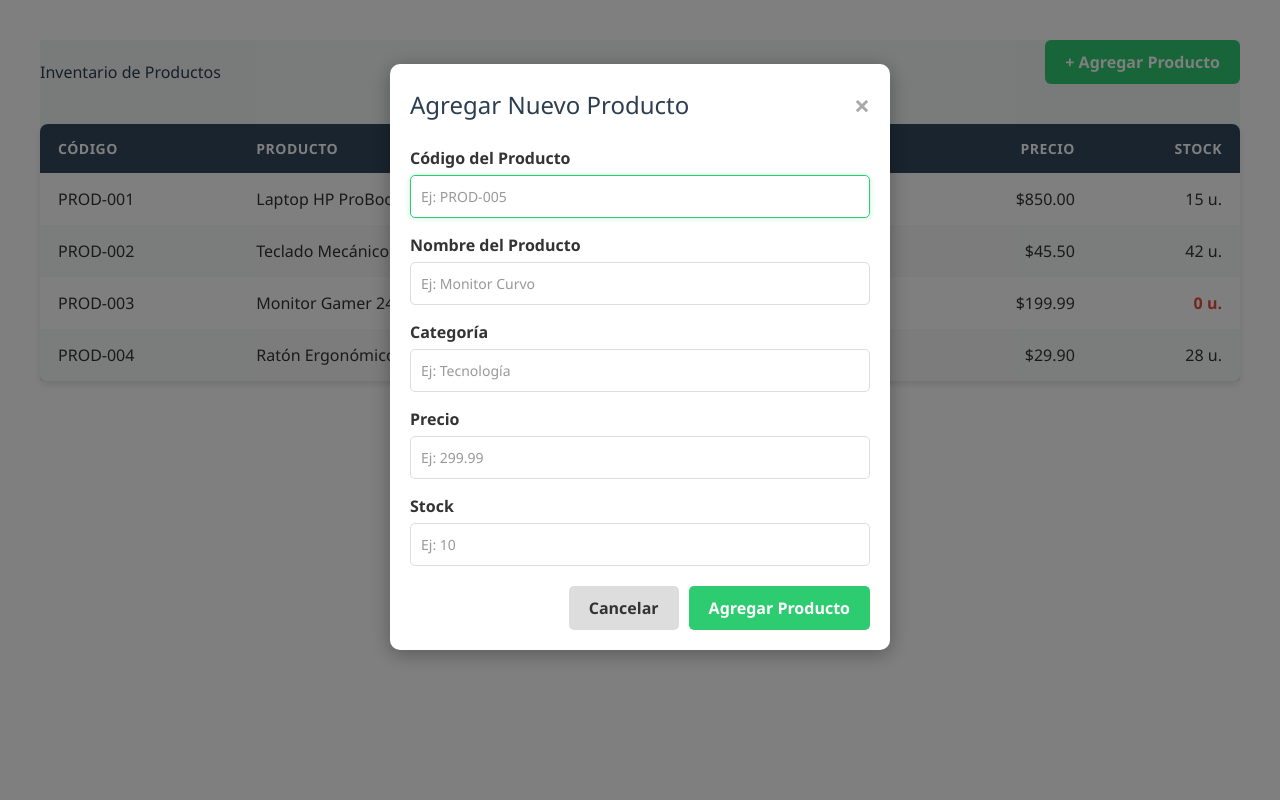
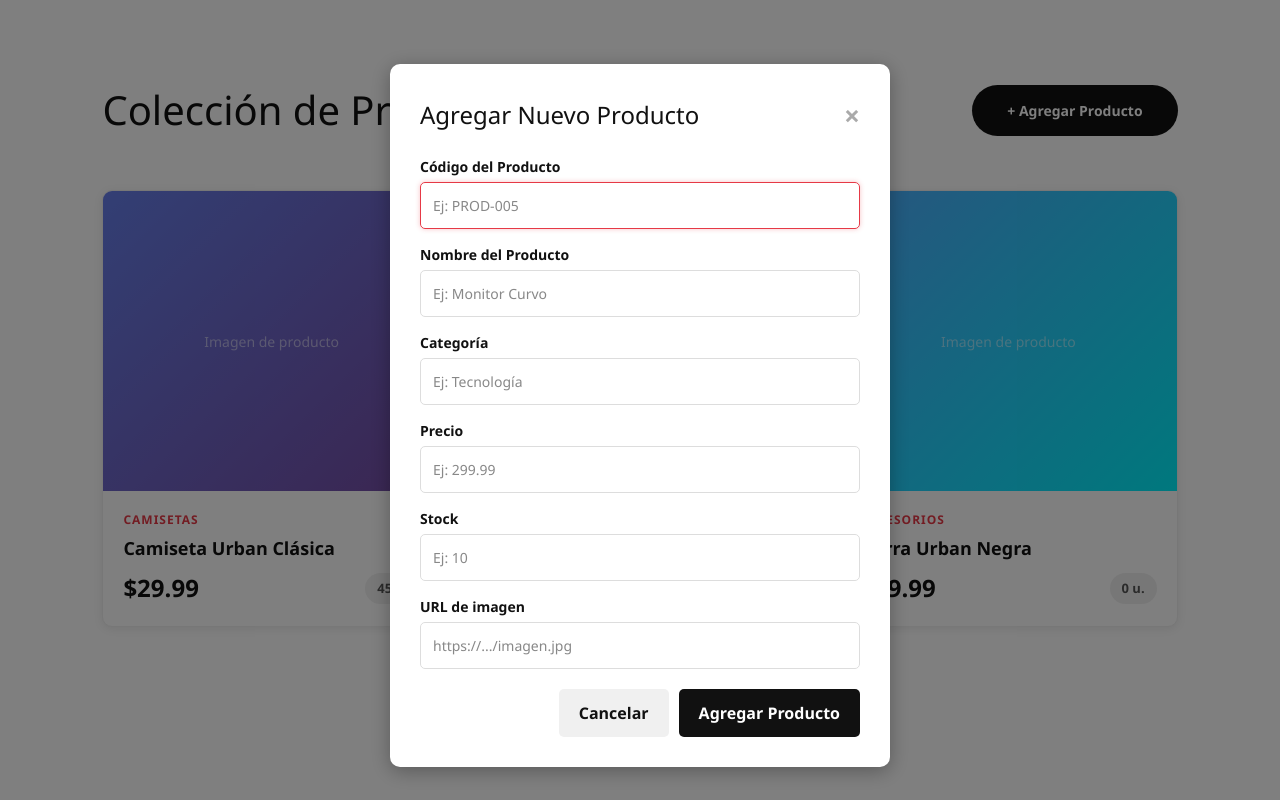
Before and after one commit to SrGines35/Tienda, an Angular app: page /products in a window 1280 px wide. Both pictures are taken after a click on the button "+ Agregar Producto". Built offline with nearby package versions, Linux system fonts and the light colour scheme.

Commit message:
Style(productd): Se mejora el estilo de la pagina de products

```diff
--- a/src/app/pages/home/home.html
+++ b/src/app/pages/home/home.html
@@ -175,7 +175,7 @@
 
     <nav class="menu">
       <a href="home">Inicio</a>
-      <a href="products">Colección</a>
+      <a href="products">Productos</a>
       <a href="#">Hombre</a>
       <a href="#">Mujer</a>
       <a href="#">Contacto</a>
--- a/src/app/pages/products/products/products.html
+++ b/src/app/pages/products/products/products.html
@@ -3,94 +3,139 @@
 <head>
     <meta charset="UTF-8">
     <meta name="viewport" content="width=device-width, initial-scale=1.0">
-    <title>Inventario de Productos</title>
+    <title>Productos - Urban Store</title>
     <style>
+        * {
+            margin: 0;
+            padding: 0;
+            box-sizing: border-box;
+            font-family: 'Segoe UI', sans-serif;
+        }
+
         body {
-            font-family: 'Segoe UI', Tahoma, Geneva, Verdana, sans-serif;
-            margin: 40px;
-            background-color: #f4f7f6;
-            color: #333;
+            background: #ffffff;
+            color: #111;
         }
-        h2 {
-            color: #2c3e50;
+
+        /* SECTION PRODUCTOS */
+        .products-section {
+            padding: 80px 8%;
         }
-        table {
+
+        .section-header {
+            display: flex;
+            justify-content: space-between;
+            align-items: center;
+            margin-bottom: 50px;
+        }
+
+        .section-header h1 {
+            font-size: 40px;
+            color: #111;
+        }
+
+        .btn-add-product {
+            background-color: #111;
+            color: white;
+            padding: 15px 35px;
+            border: none;
+            border-radius: 50px;
+            cursor: pointer;
+            font-weight: 600;
+            font-size: 14px;
+            transition: 0.3s;
+        }
+
+        .btn-add-product:hover {
+            background-color: #e63946;
+        }
+
+        .products-grid {
+            display: grid;
+            grid-template-columns: repeat(auto-fill, minmax(280px, 1fr));
+            gap: 30px;
+            margin-bottom: 60px;
+        }
+
+        .product-card {
+            background: white;
+            border-radius: 10px;
+            overflow: hidden;
+            box-shadow: 0 2px 10px rgba(0, 0, 0, 0.08);
+            cursor: pointer;
+            transition: all 0.3s ease;
+            border: 1px solid #f0f0f0;
+        }
+
+        .product-card:hover {
+            box-shadow: 0 8px 25px rgba(0, 0, 0, 0.15);
+            transform: translateY(-5px);
+        }
+
+        .product-image {
             width: 100%;
-            border-collapse: collapse;
-            margin-top: 20px;
-            background-color: #ffffff;
-            box-shadow: 0 4px 6px rgba(0, 0, 0, 0.1);
-            border-radius: 8px;
-            overflow: hidden; /* Para que los bordes redondeados funcionen */
-        }
-        th, td {
-            padding: 14px 18px;
-            text-align: left;
-        }
-        th {
-            background-color: #34495e;
+            height: 300px;
+            background: linear-gradient(135deg, #667eea 0%, #764ba2 100%);
+            display: flex;
+            align-items: center;
+            justify-content: center;
             color: white;
             font-size: 14px;
+            overflow: hidden;
+        }
+
+        .product-image img {
+            width: 100%;
+            height: 100%;
+            object-fit: cover;
+        }
+
+        .product-info {
+            padding: 20px;
+        }
+
+        .product-category {
+            font-size: 12px;
+            color: #e63946;
             text-transform: uppercase;
-            letter-spacing: 0.5px;
-        }
-        /* Alineación a la derecha para valores numéricos */
-        .numero {
-            text-align: right;
-        }
-        tr:nth-child(even) {
-            background-color: #f8f9fa;
-        }
-        tr:hover {
-            background-color: #e9ecef;
-            transition: background-color 0.2s ease;
-        }
-        /* Estilo para avisar si no hay stock (opcional) */
-        .sin-stock {
-            color: #e74c3c;
-            font-weight: bold;
-        }
-        /* Formulario de agregar producto */
-        .form-container {
-            background: #fff;
-            padding: 16px;
-            border-radius: 8px;
-            box-shadow: 0 2px 4px rgba(0,0,0,0.05);
-            display: flex;
-            gap: 12px;
-            align-items: flex-end;
-            margin-bottom: 18px;
-        }
-        .form-container label {
-            font-size: 13px;
-            color: #333;
-            display: block;
-            margin-bottom: 6px;
-        }
-        .form-group {
-            display: flex;
-            flex-direction: column;
-            gap: 4px;
-        }
-        .form-group input {
-            padding: 8px 10px;
-            border: 1px solid #dfe6e9;
-            border-radius: 6px;
-            width: 160px;
-        }
-        .form-group .small {
-            width: 90px;
-        }
-        .btn {
-            background-color: #2ecc71;
-            color: white;
-            border: none;
-            padding: 10px 14px;
-            border-radius: 6px;
-            cursor: pointer;
+            letter-spacing: 1px;
+            margin-bottom: 8px;
             font-weight: 600;
         }
-        .btn:active { transform: translateY(1px); }
+
+        .product-name {
+            font-size: 18px;
+            font-weight: 600;
+            color: #111;
+            margin-bottom: 10px;
+            line-height: 1.3;
+        }
+
+        .product-footer {
+            display: flex;
+            justify-content: space-between;
+            align-items: center;
+        }
+
+        .product-price {
+            font-size: 24px;
+            font-weight: bold;
+            color: #111;
+        }
+
+        .product-stock {
+            font-size: 13px;
+            padding: 6px 12px;
+            border-radius: 20px;
+            background-color: #f0f0f0;
+            color: #555;
+            font-weight: 600;
+        }
+
+        .product-stock.out-of-stock {
+            background-color: #ffe5e5;
+            color: #e63946;
+        }
 
         /* MODAL STYLES */
         .modal {
@@ -113,7 +158,7 @@
         .modal-content {
             background-color: white;
             margin: 5% auto;
-            padding: 20px;
+            padding: 30px;
             border-radius: 10px;
             width: 90%;
             max-width: 500px;
@@ -138,7 +183,7 @@
         .modal-header h2 {
             margin: 0;
             font-size: 24px;
-            color: #2c3e50;
+            color: #111;
         }
 
         .close-btn {
@@ -148,10 +193,11 @@
             cursor: pointer;
             background: none;
             border: none;
+            transition: 0.2s;
         }
 
         .close-btn:hover {
-            color: #000;
+            color: #111;
         }
 
         .modal-form-group {
@@ -163,20 +209,22 @@
         .modal-form-group label {
             margin-bottom: 5px;
             font-weight: 600;
-            color: #333;
+            color: #111;
+            font-size: 14px;
         }
 
         .modal-form-group input {
-            padding: 10px;
+            padding: 12px;
             border: 1px solid #ddd;
             border-radius: 5px;
             font-size: 14px;
+            transition: 0.2s;
         }
 
         .modal-form-group input:focus {
             outline: none;
-            border-color: #2ecc71;
-            box-shadow: 0 0 5px rgba(46, 204, 113, 0.3);
+            border-color: #e63946;
+            box-shadow: 0 0 5px rgba(230, 57, 70, 0.3);
         }
 
         .modal-footer {
@@ -187,102 +235,103 @@
         }
 
         .modal-footer button {
-            padding: 10px 20px;
+            padding: 12px 20px;
             border: none;
             border-radius: 5px;
             cursor: pointer;
             font-weight: 600;
+            transition: 0.2s;
         }
 
         .btn-primary {
-            background-color: #2ecc71;
+            background-color: #111;
             color: white;
         }
 
         .btn-primary:hover {
-            background-color: #27ae60;
+            background-color: #e63946;
         }
 
         .btn-secondary {
-            background-color: #ddd;
+            background-color: #f0f0f0;
+            color: #111;
+            border: 1px solid #ddd;
+        }
+
+        .btn-secondary:hover {
+            background-color: #e9e9e9;
+        }
+
+        #detailBody {
+            margin: 20px 0;
+        }
+
+        #detailBody p {
+            margin-bottom: 12px;
+            font-size: 15px;
+            line-height: 1.6;
             color: #333;
         }
 
-        .btn-secondary:hover {
-            background-color: #ccc;
-        }
-
-        .btn-add-product {
-            background-color: #2ecc71;
-            color: white;
-            padding: 10px 20px;
-            border: none;
-            border-radius: 6px;
-            cursor: pointer;
+        #detailBody strong {
+            color: #111;
             font-weight: 600;
-            margin-bottom: 20px;
-        }
-
-        .btn-add-product:hover {
-            background-color: #27ae60;
-        }
-
-        .header-container {
-            display: flex;
-            justify-content: space-between;
-            align-items: center;
-            margin-bottom: 10px;
         }
     </style>
 </head>
 <body>
 
-    <div class="header-container">
-        <h2>Inventario de Productos</h2>
-        <button class="btn-add-product" id="openModalBtn">+ Agregar Producto</button>
-    </div>
+    <section class="products-section">
+        <div class="section-header">
+            <h1>Colección de Productos</h1>
+            <button class="btn-add-product" id="openModalBtn">+ Agregar Producto</button>
+        </div>
 
-    <table>
-        <thead>
-            <tr>
-                <th>Código</th>
-                <th>Producto</th>
-                <th>Categoría</th>
-                <th class="numero">Precio</th>
-                <th class="numero">Stock</th>
-            </tr>
-        </thead>
-        <tbody>
-            <tr>
-                <td>PROD-001</td>
-                <td>Laptop HP ProBook</td>
-                <td>Tecnología</td>
-                <td class="numero">$850.00</td>
-                <td class="numero">15 u.</td>
-            </tr>
-            <tr>
-                <td>PROD-002</td>
-                <td>Teclado Mecánico RGB</td>
-                <td>Accesorios</td>
-                <td class="numero">$45.50</td>
-                <td class="numero">42 u.</td>
-            </tr>
-            <tr>
-                <td>PROD-003</td>
-                <td>Monitor Gamer 24"</td>
-                <td>Tecnología</td>
-                <td class="numero">$199.99</td>
-                <td class="numero sin-stock">0 u.</td>
-            </tr>
-            <tr>
-                <td>PROD-004</td>
-                <td>Ratón Ergonómico Inalámbrico</td>
-                <td>Accesorios</td>
-                <td class="numero">$29.90</td>
-                <td class="numero">28 u.</td>
-            </tr>
-        </tbody>
-    </table>
+        <div class="products-grid" id="productsGrid">
+            <!-- Productos estáticos iniciales -->
+            <div class="product-card">
+                <div class="product-image" style="background: linear-gradient(135deg, #667eea 0%, #764ba2 100%);">
+                    <span style="opacity: 0.5;">Imagen de producto</span>
+                </div>
+                <div class="product-info">
+                    <div class="product-category">Camisetas</div>
+                    <div class="product-name">Camiseta Urban Clásica</div>
+                    <div class="product-footer">
+                        <div class="product-price">$29.99</div>
+                        <div class="product-stock">45 u.</div>
+                    </div>
+                </div>
+            </div>
+
+            <div class="product-card">
+                <div class="product-image" style="background: linear-gradient(135deg, #f093fb 0%, #f5576c 100%);">
+                    <span style="opacity: 0.5;">Imagen de producto</span>
+                </div>
+                <div class="product-info">
+                    <div class="product-category">Pantalones</div>
+                    <div class="product-name">Pantalón Slim Fit</div>
+                    <div class="product-footer">
+                        <div class="product-price">$59.99</div>
+                        <div class="product-stock">32 u.</div>
+                    </div>
+                </div>
+            </div>
+
+            <div class="product-card">
+                <div class="product-image" style="background: linear-gradient(135deg, #4facfe 0%, #00f2fe 100%);">
+                    <span style="opacity: 0.5;">Imagen de producto</span>
+                </div>
+                <div class="product-info">
+                    <div class="product-category">Accesorios</div>
+                    <div class="product-name">Gorra Urban Negra</div>
+                    <div class="product-footer">
+                        <div class="product-price">$19.99</div>
+                        <div class="product-stock">0 u.</div>
+                    </div>
+                </div>
+            </div>
+        </div>
+    </section>
 
     <!-- MODAL PARA AGREGAR PRODUCTO -->
     <div id="productModal" class="modal">
@@ -311,6 +360,16 @@
                 <div class="modal-form-group">
                     <label for="productStock">Stock</label>
                     <input type="number" id="productStock" placeholder="Ej: 10" required>
+                </div>
+                <div class="modal-form-group">
+                    <label for="productImageUrl">URL de imagen</label>
+                    <input type="url" id="productImageUrl" placeholder="https://.../imagen.jpg">
+                </div>
+                <div class="modal-form-group" id="imagePreviewContainer" style="display:none;">
+                    <label>Previsualización</label>
+                    <div style="width:100%;height:180px;background:#f4f4f4;border-radius:8px;display:flex;align-items:center;justify-content:center;overflow:hidden;">
+                        <img id="imagePreviewImg" src="" alt="Vista previa" style="width:100%;height:100%;object-fit:cover;">
+                    </div>
                 </div>
                 <div class="modal-footer">
                     <button type="button" class="btn-secondary" id="cancelBtn">Cancelar</button>
```
Also changed, not shown: src/app/pages/products/products/products.css (added).
